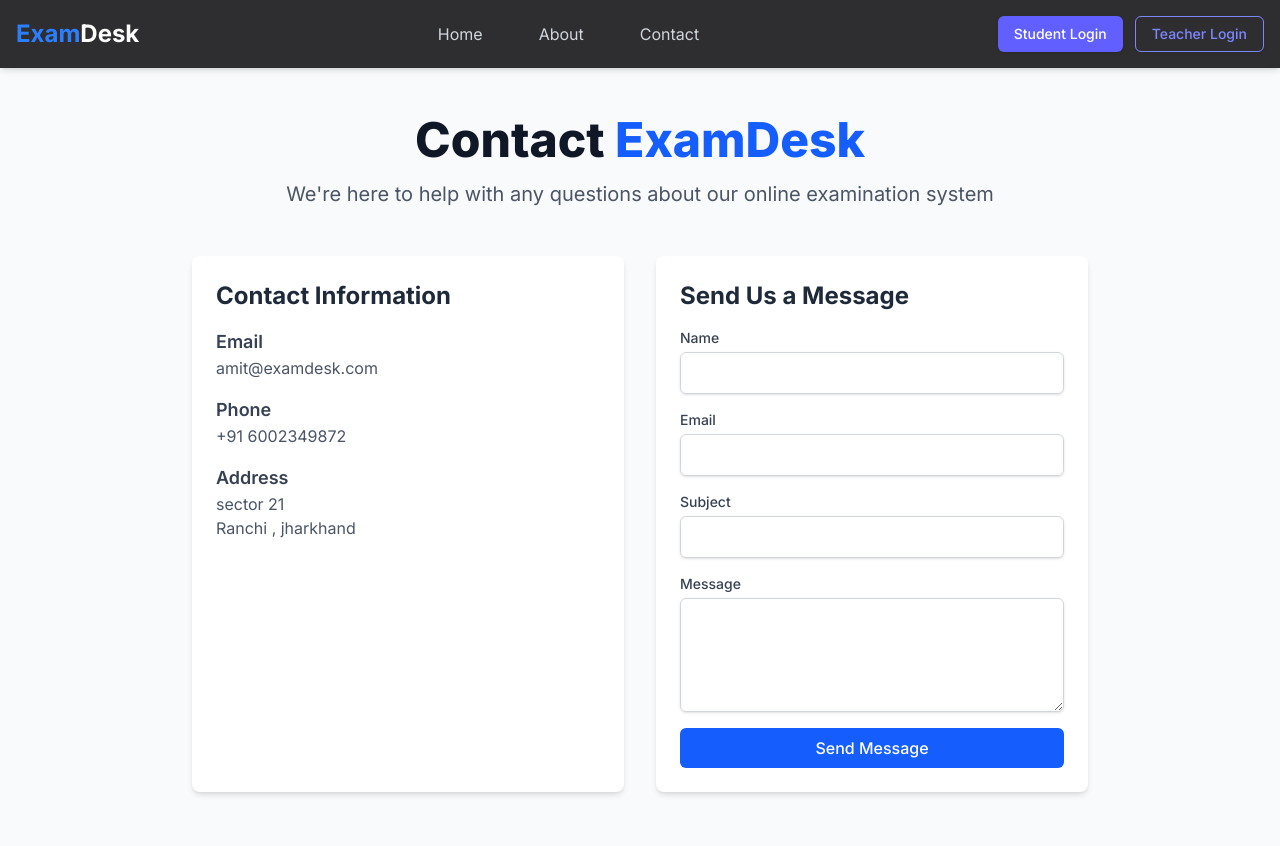
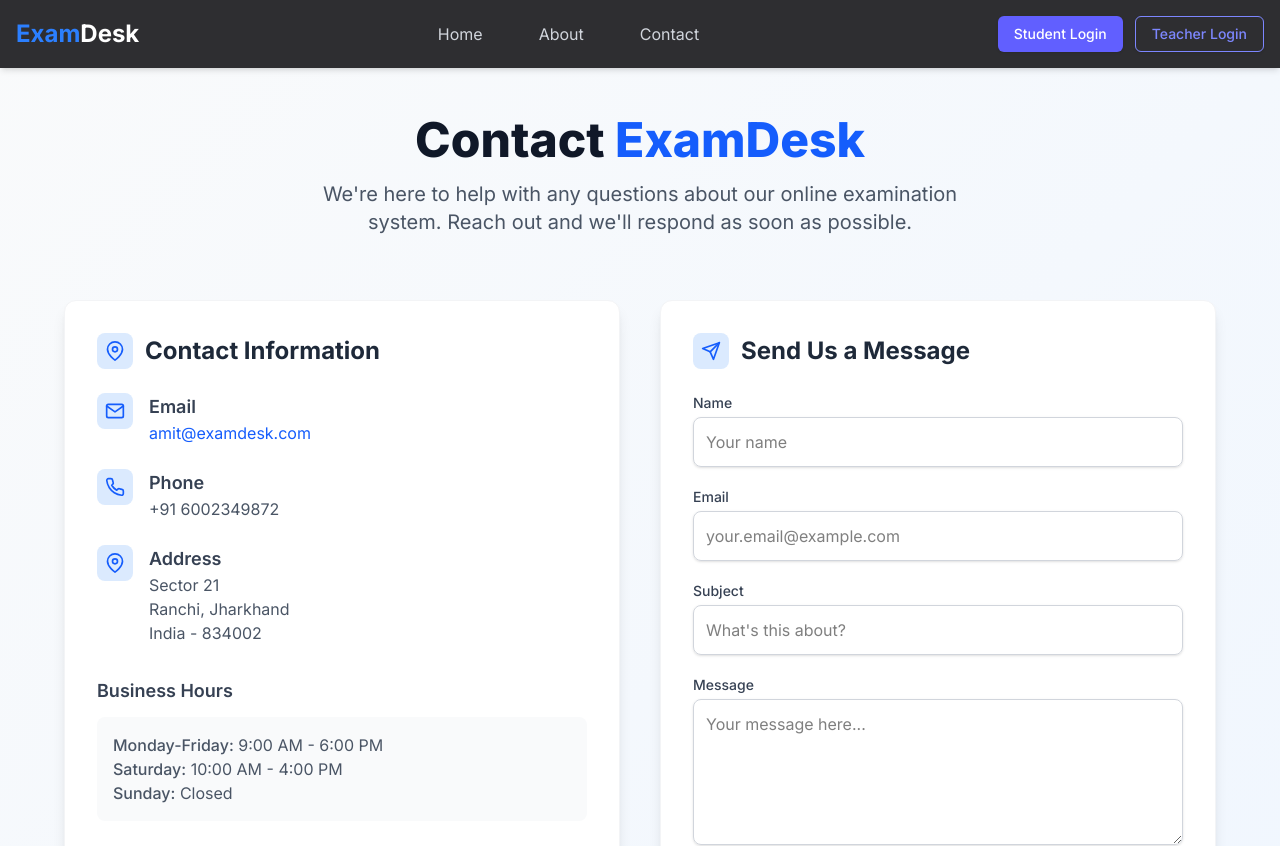
Before and after one commit to pappu-DD/online-examination-system, a Next.js app: page /component/contact in a window 1280 px wide. Shown: the top 846 px of the page. Built offline with nearby package versions, Linux system fonts and the light colour scheme; no server answers.

Commit message:
removed dashboard and enhanced contact page

```diff
--- a/app/component/contact/page.jsx
+++ b/app/component/contact/page.jsx
@@ -3,6 +3,7 @@
 import { motion } from 'framer-motion';
 import { useState } from 'react';
 import Head from 'next/head';
+import { FiMail, FiPhone, FiMapPin, FiSend, FiCheckCircle, FiAlertCircle } from 'react-icons/fi';
 
 export default function ContactPage() {
   const [formData, setFormData] = useState({
@@ -22,6 +23,7 @@ export default function ContactPage() {
   const handleSubmit = async (e) => {
     e.preventDefault();
     setIsSubmitting(true);
+    setSubmitStatus(null);
 
     try {
       const response = await fetch('/api/contact', {
@@ -54,60 +56,118 @@ export default function ContactPage() {
     <motion.div
       initial={{ opacity: 0 }}
       animate={{ opacity: 1 }}
-      className="min-h-screen bg-gray-50 py-12 px-4 sm:px-6 lg:px-8"
+      transition={{ duration: 0.5 }}
+      className="min-h-screen bg-gradient-to-br from-gray-50 to-blue-50 py-12 px-4 sm:px-6 lg:px-8"
     >
       <Head>
         <title>Contact Us | ExamDesk</title>
         <meta name="description" content="Get in touch with ExamDesk support team" />
       </Head>
 
-      <div className="max-w-4xl mx-auto">
-        <div className="text-center mb-12">
+      <div className="max-w-6xl mx-auto">
+        <div className="text-center mb-16">
           <motion.h1
-            initial={{ y: -20 }}
-            animate={{ y: 0 }}
+            initial={{ y: -20, opacity: 0 }}
+            animate={{ y: 0, opacity: 1 }}
+            transition={{ duration: 0.6 }}
             className="text-4xl font-extrabold text-gray-900 sm:text-5xl mb-4"
           >
             Contact <span className="text-blue-600">ExamDesk</span>
           </motion.h1>
-          <p className="text-xl text-gray-600">
-            We're here to help with any questions about our online examination system
-          </p>
+          <motion.p
+            initial={{ opacity: 0 }}
+            animate={{ opacity: 1 }}
+            transition={{ delay: 0.2, duration: 0.6 }}
+            className="text-xl text-gray-600 max-w-2xl mx-auto"
+          >
+            We're here to help with any questions about our online examination system. Reach out and we'll respond as soon as possible.
+          </motion.p>
         </div>
 
-        <div className="grid md:grid-cols-2 gap-8">
+        <div className="grid md:grid-cols-2 gap-10">
           <motion.div
-            whileHover={{ scale: 1.02 }}
-            className="bg-white p-6 rounded-lg shadow-md"
+            initial={{ x: -20, opacity: 0 }}
+            animate={{ x: 0, opacity: 1 }}
+            transition={{ duration: 0.5, delay: 0.3 }}
+            whileHover={{ y: -5 }}
+            className="bg-white p-8 rounded-xl shadow-lg border border-gray-100"
           >
-            <h2 className="text-2xl font-bold text-gray-800 mb-4">Contact Information</h2>
-            <div className="space-y-4">
+            <h2 className="text-2xl font-bold text-gray-800 mb-6 flex items-center">
+              <span className="bg-blue-100 p-2 rounded-lg mr-3">
+                <FiMapPin className="text-blue-600 text-xl" />
+              </span>
+              Contact Information
+            </h2>
+            <div className="space-y-6">
+              <div className="flex items-start">
+                <div className="bg-blue-100 p-2 rounded-lg mr-4">
+                  <FiMail className="text-blue-600 text-xl" />
+                </div>
                 <div>
                   <h3 className="text-lg font-semibold text-gray-700">Email</h3>
-                <p className="text-gray-600">amit@examdesk.com</p>
+                  <a href="mailto:amit@examdesk.com" className="text-blue-600 hover:text-blue-800 transition-colors">
+                    amit@examdesk.com
+                  </a>
+                </div>
+              </div>
+
+              <div className="flex items-start">
+                <div className="bg-blue-100 p-2 rounded-lg mr-4">
+                  <FiPhone className="text-blue-600 text-xl" />
                 </div>
                 <div>
                   <h3 className="text-lg font-semibold text-gray-700">Phone</h3>
-                <p className="text-gray-600">+91 6002349872</p>
+                  <a href="tel:+916002349872" className="text-gray-600 hover:text-blue-600 transition-colors">
+                    +91 6002349872
+                  </a>
+                </div>
+              </div>
+
+              <div className="flex items-start">
+                <div className="bg-blue-100 p-2 rounded-lg mr-4">
+                  <FiMapPin className="text-blue-600 text-xl" />
                 </div>
                 <div>
                   <h3 className="text-lg font-semibold text-gray-700">Address</h3>
                   <p className="text-gray-600">
-                  sector 21<br />
-                  Ranchi , jharkhand
+                    Sector 21<br />
+                    Ranchi, Jharkhand<br />
+                    India - 834002
                   </p>
+                </div>
+              </div>
+            </div>
+
+            <div className="mt-8">
+              <h3 className="text-lg font-semibold text-gray-700 mb-3">Business Hours</h3>
+              <div className="bg-gray-50 p-4 rounded-lg">
+                <p className="text-gray-600"><span className="font-medium">Monday-Friday:</span> 9:00 AM - 6:00 PM</p>
+                <p className="text-gray-600"><span className="font-medium">Saturday:</span> 10:00 AM - 4:00 PM</p>
+                <p className="text-gray-600"><span className="font-medium">Sunday:</span> Closed</p>
               </div>
             </div>
           </motion.div>
 
           <motion.div
-            whileHover={{ scale: 1.02 }}
-            className="bg-white p-6 rounded-lg shadow-md"
+            initial={{ x: 20, opacity: 0 }}
+            animate={{ x: 0, opacity: 1 }}
+            transition={{ duration: 0.5, delay: 0.3 }}
+            whileHover={{ y: -5 }}
+            className="bg-white p-8 rounded-xl shadow-lg border border-gray-100"
           >
-            <h2 className="text-2xl font-bold text-gray-800 mb-4">Send Us a Message</h2>
-            <form onSubmit={handleSubmit} className="space-y-4">
-              <div>
-                <label htmlFor="name" className="block text-sm font-medium text-gray-700">Name</label>
+            <h2 className="text-2xl font-bold text-gray-800 mb-6 flex items-center">
+              <span className="bg-blue-100 p-2 rounded-lg mr-3">
+                <FiSend className="text-blue-600 text-xl" />
+              </span>
+              Send Us a Message
+            </h2>
+            <form onSubmit={handleSubmit} className="space-y-5">
+              <motion.div
+                initial={{ opacity: 0 }}
+                animate={{ opacity: 1 }}
+                transition={{ delay: 0.4 }}
+              >
+                <label htmlFor="name" className="block text-sm font-medium text-gray-700 mb-1">Name</label>
                 <input
                   type="text"
                   id="name"
@@ -115,12 +175,17 @@ export default function ContactPage() {
                   value={formData.name}
                   onChange={handleChange}
                   required
-                  className="mt-1 block w-full rounded-md border-gray-300 shadow-sm focus:border-blue-500 focus:ring-blue-500 p-2 border"
+                  className="mt-1 block w-full rounded-lg border-gray-300 shadow-sm focus:border-blue-500 focus:ring-blue-500 p-3 border transition-all duration-300 hover:border-blue-300"
+                  placeholder="Your name"
                 />
-              </div>
+              </motion.div>
 
-              <div>
-                <label htmlFor="email" className="block text-sm font-medium text-gray-700">Email</label>
+              <motion.div
+                initial={{ opacity: 0 }}
+                animate={{ opacity: 1 }}
+                transition={{ delay: 0.5 }}
+              >
+                <label htmlFor="email" className="block text-sm font-medium text-gray-700 mb-1">Email</label>
                 <input
                   type="email"
                   id="email"
@@ -128,12 +193,17 @@ export default function ContactPage() {
                   value={formData.email}
                   onChange={handleChange}
                   required
-                  className="mt-1 block w-full rounded-md border-gray-300 shadow-sm focus:border-blue-500 focus:ring-blue-500 p-2 border"
+                  className="mt-1 block w-full rounded-lg border-gray-300 shadow-sm focus:border-blue-500 focus:ring-blue-500 p-3 border transition-all duration-300 hover:border-blue-300"
+                  placeholder="your.email@example.com"
                 />
-              </div>
+              </motion.div>
 
-              <div>
-                <label htmlFor="subject" className="block text-sm font-medium text-gray-700">Subject</label>
+              <motion.div
+                initial={{ opacity: 0 }}
+                animate={{ opacity: 1 }}
+                transition={{ delay: 0.6 }}
+              >
+                <label htmlFor="subject" className="block text-sm font-medium text-gray-700 mb-1">Subject</label>
                 <input
                   type="text"
                   id="subject"
@@ -141,47 +211,109 @@ export default function ContactPage() {
                   value={formData.subject}
                   onChange={handleChange}
                   required
-                  className="mt-1 block w-full rounded-md border-gray-300 shadow-sm focus:border-blue-500 focus:ring-blue-500 p-2 border"
+                  className="mt-1 block w-full rounded-lg border-gray-300 shadow-sm focus:border-blue-500 focus:ring-blue-500 p-3 border transition-all duration-300 hover:border-blue-300"
+                  placeholder="What's this about?"
                 />
-              </div>
+              </motion.div>
 
-              <div>
-                <label htmlFor="message" className="block text-sm font-medium text-gray-700">Message</label>
+              <motion.div
+                initial={{ opacity: 0 }}
+                animate={{ opacity: 1 }}
+                transition={{ delay: 0.7 }}
+              >
+                <label htmlFor="message" className="block text-sm font-medium text-gray-700 mb-1">Message</label>
                 <textarea
                   id="message"
                   name="message"
-                  rows={4}
+                  rows={5}
                   value={formData.message}
                   onChange={handleChange}
                   required
-                  className="mt-1 block w-full rounded-md border-gray-300 shadow-sm focus:border-blue-500 focus:ring-blue-500 p-2 border"
+                  className="mt-1 block w-full rounded-lg border-gray-300 shadow-sm focus:border-blue-500 focus:ring-blue-500 p-3 border transition-all duration-300 hover:border-blue-300"
+                  placeholder="Your message here..."
                 />
-              </div>
+              </motion.div>
 
-              <div>
+              <motion.div
+                initial={{ opacity: 0 }}
+                animate={{ opacity: 1 }}
+                transition={{ delay: 0.8 }}
+              >
                 <button
                   type="submit"
                   disabled={isSubmitting}
-                  className="w-full bg-blue-600 hover:bg-blue-700 text-white font-medium py-2 px-4 rounded-md transition duration-300 disabled:opacity-50"
+                  className="w-full flex items-center justify-center bg-blue-600 hover:bg-blue-700 text-white font-medium py-3 px-6 rounded-lg transition-all duration-300 disabled:opacity-50 hover:shadow-md"
                 >
-                  {isSubmitting ? 'Sending...' : 'Send Message'}
+                  {isSubmitting ? (
+                    <>
+                      <svg className="animate-spin -ml-1 mr-3 h-5 w-5 text-white" xmlns="http://www.w3.org/2000/svg" fill="none" viewBox="0 0 24 24">
+                        <circle className="opacity-25" cx="12" cy="12" r="10" stroke="currentColor" strokeWidth="4"></circle>
+                        <path className="opacity-75" fill="currentColor" d="M4 12a8 8 0 018-8V0C5.373 0 0 5.373 0 12h4zm2 5.291A7.962 7.962 0 014 12H0c0 3.042 1.135 5.824 3 7.938l3-2.647z"></path>
+                      </svg>
+                      Sending...
+                    </>
+                  ) : (
+                    <>
+                      <FiSend className="mr-2" />
+                      Send Message
+                    </>
+                  )}
                 </button>
-              </div>
+              </motion.div>
 
               {submitStatus === 'success' && (
-                <div className="p-3 bg-green-100 text-green-700 rounded-md">
-                  Thank you! Your message has been sent successfully.
+                <motion.div
+                  initial={{ opacity: 0, y: 10 }}
+                  animate={{ opacity: 1, y: 0 }}
+                  className="p-3 bg-green-50 text-green-700 rounded-lg flex items-start border border-green-200"
+                >
+                  <FiCheckCircle className="text-green-500 text-xl mr-2 mt-0.5" />
+                  <div>
+                    <p className="font-medium">Message sent successfully!</p>
+                    <p className="text-sm">Thank you for contacting us. We'll get back to you soon.</p>
                   </div>
+                </motion.div>
               )}
 
               {submitStatus === 'error' && (
-                <div className="p-3 bg-red-100 text-red-700 rounded-md">
-                  Something went wrong. Please try again later.
+                <motion.div
+                  initial={{ opacity: 0, y: 10 }}
+                  animate={{ opacity: 1, y: 0 }}
+                  className="p-3 bg-red-50 text-red-700 rounded-lg flex items-start border border-red-200"
+                >
+                  <FiAlertCircle className="text-red-500 text-xl mr-2 mt-0.5" />
+                  <div>
+                    <p className="font-medium">Something went wrong</p>
+                    <p className="text-sm">Please try again later or contact us directly via email/phone.</p>
                   </div>
+                </motion.div>
               )}
             </form>
           </motion.div>
         </div>
+
+        <motion.div
+          initial={{ opacity: 0 }}
+          animate={{ opacity: 1 }}
+          transition={{ delay: 1 }}
+          className="mt-16 bg-white p-6 rounded-xl shadow-md border border-gray-100"
+        >
+          <h3 className="text-xl font-bold text-gray-800 mb-4">Frequently Asked Questions</h3>
+          <div className="space-y-4">
+            <div className="border-b border-gray-200 pb-4">
+              <h4 className="font-medium text-gray-800">How quickly can I expect a response?</h4>
+              <p className="text-gray-600 mt-1">We typically respond within 24 hours during business days.</p>
+            </div>
+            <div className="border-b border-gray-200 pb-4">
+              <h4 className="font-medium text-gray-800">Do you offer phone support?</h4>
+              <p className="text-gray-600 mt-1">Yes, our phone lines are open during business hours for urgent inquiries.</p>
+            </div>
+            <div>
+              <h4 className="font-medium text-gray-800">Where can I find documentation?</h4>
+              <p className="text-gray-600 mt-1">Visit our <a href="#" className="text-blue-600 hover:underline">help center</a> for comprehensive guides and documentation.</p>
+            </div>
+          </div>
+        </motion.div>
       </div>
     </motion.div>
   );
--- a/app/component/navbar.tsx
+++ b/app/component/navbar.tsx
@@ -66,12 +66,14 @@ export default function Navbar() {
     student: [
       { href: "/", label: "Home" },
       { href: "/student/exams", label: "All Exams" },
-      { href: "/student/dashboard", label: "Dashboard" },
+      { href: "/component/contact", label: "Contact" },
+
     ],
     teacher: [
       { href: "/", label: "Home" },
-      { href: "/teacher/dashboard", label: "Dashboard" },
       { href: "/teacher/create-exam", label: "Create Exam" },
+      { href: "/component/contact", label: "Contact" },
+
     ],
     public: [
       { href: "/", label: "Home" },
```
Lines whose indentation alone changed are shown as unchanged.
